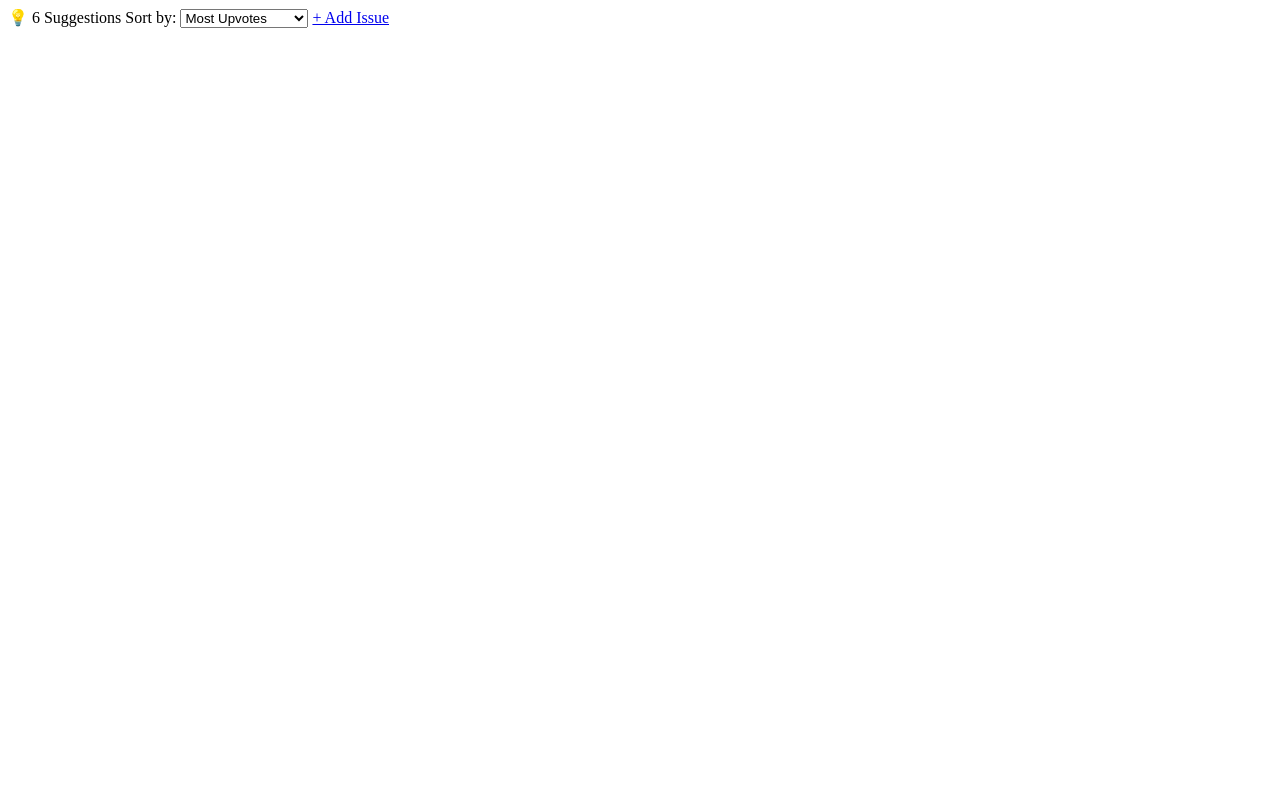
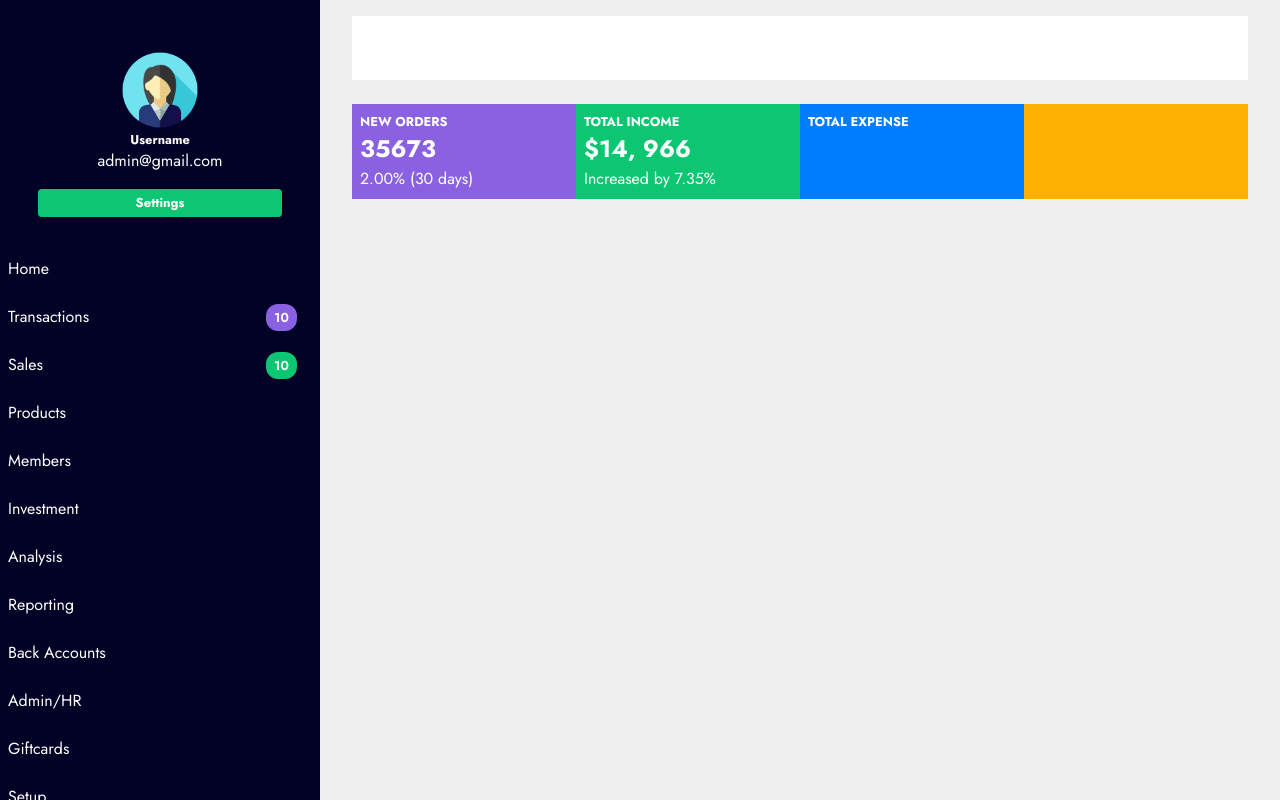
Before and after one commit to erickbarcenas/dashboard, a plain HTML site: page index.html in a window 1280 px wide. Drawn offline with Linux system fonts and the light colour scheme.

Commit message:
finished header section, adding metric cards

```diff
--- a/index.html
+++ b/index.html
@@ -4,7 +4,8 @@
   <meta charset="UTF-8">
   <meta http-equiv="X-UA-Compatible" content="IE=edge">
   <meta name="viewport" content="width=device-width, initial-scale=1.0">
-  <link rel="shortcut icon" href="./static/css/style.css" type="image/x-icon">
+  <link rel="shortcut icon" href="./static/imgs/favicon.ico" type="image/x-icon">
+  <link rel="stylesheet" href="./static/css/style.css">
   <!-- FONT FAMILY-->
   <link rel="preconnect" href="https://fonts.googleapis.com">
   <link rel="preconnect" href="https://fonts.gstatic.com" crossorigin>
@@ -12,11 +13,68 @@
   <title>Ecommerce Dashboard</title>
 </head>
 
-<body class="container home__layout">
+<body class="home__layout">
   <!-- PAGE HEADER-->
-  <header class="home__layout_header">
-    <aside id="navigation__bar" class="box">
+  <header class="home__layout_header pages_container">
+    <aside id="navigation__bar" class="box section_in_box">
+      <img class="img_profile" src="./static/imgs/avatar2.png" alt="avatar">
+      <h1> Username </h1>
+      <a href="">admin@gmail.com</a>
+      <button class="btn button__secondary"> Settings </button>
+    </aside>
 
+    <aside class="box section_in_box grid_2_items">
+      <div class="">Home</div>
+    </aside>
+    <!-- TRANSACTIONS -->
+    <aside class="box section_in_box grid_2_items">
+      <div class="">Transactions</div>
+      <div class="container_notification">
+        <span class="notification notification_primary"> 10 </span>
+      </div>
+    </aside>
+    <!-- SALES -->
+    <aside class="box section_in_box grid_2_items">
+      <div class="">Sales</div>
+      <div class="container_notification">
+        <span class="notification notification_secundary"> 10 </span>
+      </div>
+    </aside>
+    <!-- PRODUCTS -->
+    <aside class="box section_in_box grid_2_items">
+      <div class="">Products</div>
+    </aside>
+    <!-- MEMBERS -->
+    <aside class="box section_in_box grid_2_items">
+      <div class="">Members</div>
+    </aside>
+    <!-- INVESTMENT -->
+    <aside class="box section_in_box grid_2_items">
+      <div class="">Investment</div>
+    </aside>
+    <!-- ANALYSIS -->
+    <aside class="box section_in_box grid_2_items">
+      <div class="">Analysis</div>
+    </aside>
+    <!-- REPORTING -->
+    <aside class="box section_in_box grid_2_items">
+      <div class="">Reporting</div>
+    </aside>
+    <!-- BACK ACCOUNTS -->
+    <aside class="box section_in_box grid_2_items">
+      <div class="">Back Accounts</div>
+    </aside>
+    <!-- ADMIN/HR -->
+    <aside class="box section_in_box grid_2_items">
+      <div class="">Admin/HR</div>
+    </aside>
+    <!-- GIFTCARDS -->
+    <aside class="box section_in_box grid_2_items">
+      <div class="">Giftcards</div>
+    </aside>
+    <!-- SETUP -->
+    <aside class="box section_in_box grid_2_items">
+      <div class="">Setup</div>
     </aside>
   </header>
 
@@ -25,49 +83,39 @@
     <!-- SIDEBAR NAVIGATION -->
 
 
-    <nav class="box flex-row-spb-center issues-nav-header">
-      <span>💡</span>
-      <span>6 Suggestions</span>
-      <label for="category" class="text-sm">
-        Sort by:
-        <select name="category" id="category">
-          <option value="0">Most Upvotes</option>
-          <option value="1">Most Recent</option>
-          <option value="2">Most Commented</option>
-        </select>
-      </label>
-      <a href="add_new_issue.html" class="button-primary">+ Add Issue</a>
+    <nav class="box ecommerce_nav_header mb_1_5">
+
     </nav>
 
    <!-- ROW - METRICS NUMBERS -->
-   <div class="wrapper__card_metrics_numbers">
+   <div class="wrapper__card_metrics_numbers mb_1_5">
 
     <!-- NEW ORDERS -->
-    <div class="card_metrics_numbers">
+    <div class="card_metrics_numbers card card_one">
       <div class="header_card_metrics">
-        <h1>  </h1>
-        <h2>  </h2>
-        <p>  </p>
+        <h1> NEW ORDERS  </h1>
+        <h2> 35673 </h2>
+        <p> 2.00% (30 days) </p>
       </div>
       <div class="body_card_metrics">
 
       </div>
     </div>
-    <!-- TOTLA INCOME -->
-    <div class="card_metrics_numbers">
+    <!-- TOTAL INCOME -->
+    <div class="card_metrics_numbers card card_two">
       <div class="header_card_metrics">
-        <h1>  </h1>
-        <h2>  </h2>
-        <p>  </p>
+        <h1> TOTAL INCOME </h1>
+        <h2> $14, 966 </h2>
+        <p> Increased by 7.35% </p>
       </div>
       <div class="body_card_metrics">
 
       </div>
     </div>
     <!-- TOTAL EXPENSE -->
-    <div class="card_metrics_numbers">
+    <div class="card_metrics_numbers card card_three">
       <div class="header_card_metrics">
-        <h1>  </h1>
+        <h1> TOTAL EXPENSE </h1>
         <h2>  </h2>
         <p>  </p>
       </div>
@@ -76,7 +124,7 @@
       </div>
     </div>
     <!-- NEW USERS -->
-    <div class="card_metrics_numbers">
+    <div class="card_metrics_numbers card card_four">
       <div class="header_card_metrics">
         <h1>  </h1>
         <h2>  </h2>
@@ -89,7 +137,7 @@
    </div>
 
    <!-- ROW - METRICS DATA -->
-   <div class="wrapper__card_metrics_data">
+   <div class="wrapper__card_metrics_data mb_1_5">
 
    </div>
 
--- a/static/css/style.css
+++ b/static/css/style.css
@@ -15,11 +15,11 @@ body {
 .home__layout {
   display: grid;
   grid-template-columns: 3fr 9fr;
-  column-gap: calc(var(--space-unit) * 4);
+  /*column-gap: calc(var(--space-unit) * 4);*/
 }
 
 .home__layout .home__layout_header {
-
+  background-color: var(--darkblue);
 }
 
 
@@ -30,15 +30,40 @@ body {
   align-items: center;
 }
 
-.issues-nav-header {
-  background-color: var(--dark-color);
+.ecommerce_nav_header {
+  background-color: white;
   color: white;
-}.home__layout .home__layout_header {
+  height: 4rem;
+}
+
+.row_title {
+  background-color: white;
+  color: white;
+  height: 4rem;
+}
+
+.row_metrics {
+  background-color: white;
+  color: white;
+  height: 4rem;
+}
+
+.row_summary_and_top{
+  background-color: white;
+  color: white;
+  height: 4rem;
+}
+
+
+
+.home__layout .home__layout_header {
 
 }
 
 .home__layout .home__layout_content {
-  height: 100%;
+  height: auto;
+  width: auto;
+  margin: 1rem 2rem 0 2rem;
 }
 
 
@@ -58,15 +83,31 @@ body {
   top: -37px;
 }
 
+
+
+
+
 .box {
-  border-radius: 8px;
-  padding: calc(var(--space-unit) * 2);
-  background-color: white;
-  box-shadow: 2px 4px 8px lightgrey;
+  padding: var(--space-unit);
+  margin: auto;
+  display: block;
+  justify-content: center;
+  align-items: center;
+  display: block;
 }
 
 .box~.box {
-  margin-top: calc(var(--space-unit) * 3);
+  margin-top: var(--space-unit);
+  background-color: var(--darkblue);
+  color: white;
+}
+
+.box~.box:hover {
+  background-color: var(--lighblue);
+}
+
+.section_in_box {
+
 }
 
 
--- a/static/css/utils.css
+++ b/static/css/utils.css
@@ -1,13 +1,37 @@
-.navigation__bar {
+.img_profile {
+    height: 5rem;
+    width: 5rem;
+    margin: auto;
+}
+
+
+#navigation__bar {
     background-image: var(--main-gradient);
     color: var(--white);
     padding-top: 50px;
     position: relative;
+    text-align: center;
 }
+
+
+#navigation__bar h1 {
+    color: white;
+}
+
+#navigation__bar a {
+    text-decoration: none;
+    color: white;
+}
+
+
 
 .wrapper__card_metrics_numbers {
     display: grid;
-    grid-template-columns: repeat(4, 1fr);;
+    grid-template-columns: repeat(4, 1fr);
+}
+
+.wrapper__card_metrics_numbers .card_metrics_numbers{
+    background-color: white;
 }
 
 .wrapper__card_metrics_data {
@@ -31,8 +55,13 @@
 
 }
 
-.button-primary {
-    background-color: var(--doing-color);
+
+.header_card_metrics h1 {
+    font-size: 0.8rem;
+}
+
+
+.btn {
     border-radius: 4px;
     border: none;
     color: white;
@@ -41,13 +70,113 @@
     cursor: pointer;
     transition: all 250ms ease-in-out;
     text-decoration: none;
+}
+
+.button__primary {
+    background-color: var(--doing-color);
     font-size: var(--text-sm);
-  }
+}
 
-.button-primary:hover {
+.button__primary:hover {
   background-color: var(--doing-hover-color);
+}
+
+.button__secondary {
+    background-color: var(--green);
+    font-size: var(--text-sm);
+    display: block;
+    margin: 1rem auto;
+    width: 80%;
+    justify-content: flex-start;
+}
+
+.button__secondary:hover {
+  background-color:  var(--darkgreen);
 }
 
 .flex {
     display: flex;
 }
+
+.grid_2_items {
+    display: grid !important;
+    grid-template-columns: repeat(2, 1fr);
+}
+
+.container_notification {
+    text-align: right;
+    padding: 0 10%;
+}
+
+.notification {
+    padding: calc(var(--space-unit) * .5) var(--space-unit);
+    color: var(--link-color);
+    border-radius: 12px;
+    font-weight: 600;
+    cursor: pointer;
+    transition: all 300ms ease-in-out;
+    font-size: var(--text-sm);
+    color: white;
+}
+
+.notification_primary {
+    background-color: var(--purple);
+}
+
+.notification_secundary {
+    background-color: var(--green);
+    /*color: black !important;*/
+}
+
+
+.pages_container {
+    overflow-y: auto;
+}
+
+
+/*** SCROLL BAR ***/
+.pages_container::-webkit-scrollbar {
+    width: 3px;
+}
+
+.pages_container::-webkit-scrollbar-track {
+  background-color: #f1f1f17c;
+}
+
+.pages_container::-webkit-scrollbar-thumb:hover {
+  background: rgba(200, 200, 200, 0.5);
+}
+
+.pages_container::-webkit-scrollbar-thumb:hover {
+  background: rgba(85, 85, 85, 0.47);
+}
+
+
+.mb_1_5{
+    margin-bottom: 1.5rem !important;
+}
+
+.card {
+    padding: 0.5rem;
+    color: white;
+}
+
+h1 {
+    font-size: 0.8rem;
+}
+
+.card_one{
+    background-color: var(--purple) !important;
+}
+
+.card_two{
+    background-color: var(--green) !important;
+}
+
+.card_three {
+    background-color: var(--lighblue) !important;
+}
+
+.card_four {
+    background-color: var(--yellow) !important;
+}
--- a/static/css/variables.css
+++ b/static/css/variables.css
@@ -1,5 +1,11 @@
 :root {
   /* COLORS */
+  --darkblue: #020226;
+  --lighblue: #007dfe;
+  --green: #0cc672;
+  --purple: #8a61e1;
+  --yellow: #feb100;
+  --darkgreen: #00a85d;
   --light-color: #efefef;
   --bg-tag-color: #F2F4FF;
   --link-color: #4661E6;
@@ -16,4 +22,5 @@
   --text-default: 16px;
   --text-sm: 13px;
   --text-lg: 20px;
+
 }
```
Also changed, not shown: static/imgs/FRNMkL4XwAQGMb0.jpeg (added), static/imgs/avatar1.png (added), static/imgs/avatar2.png (added).
